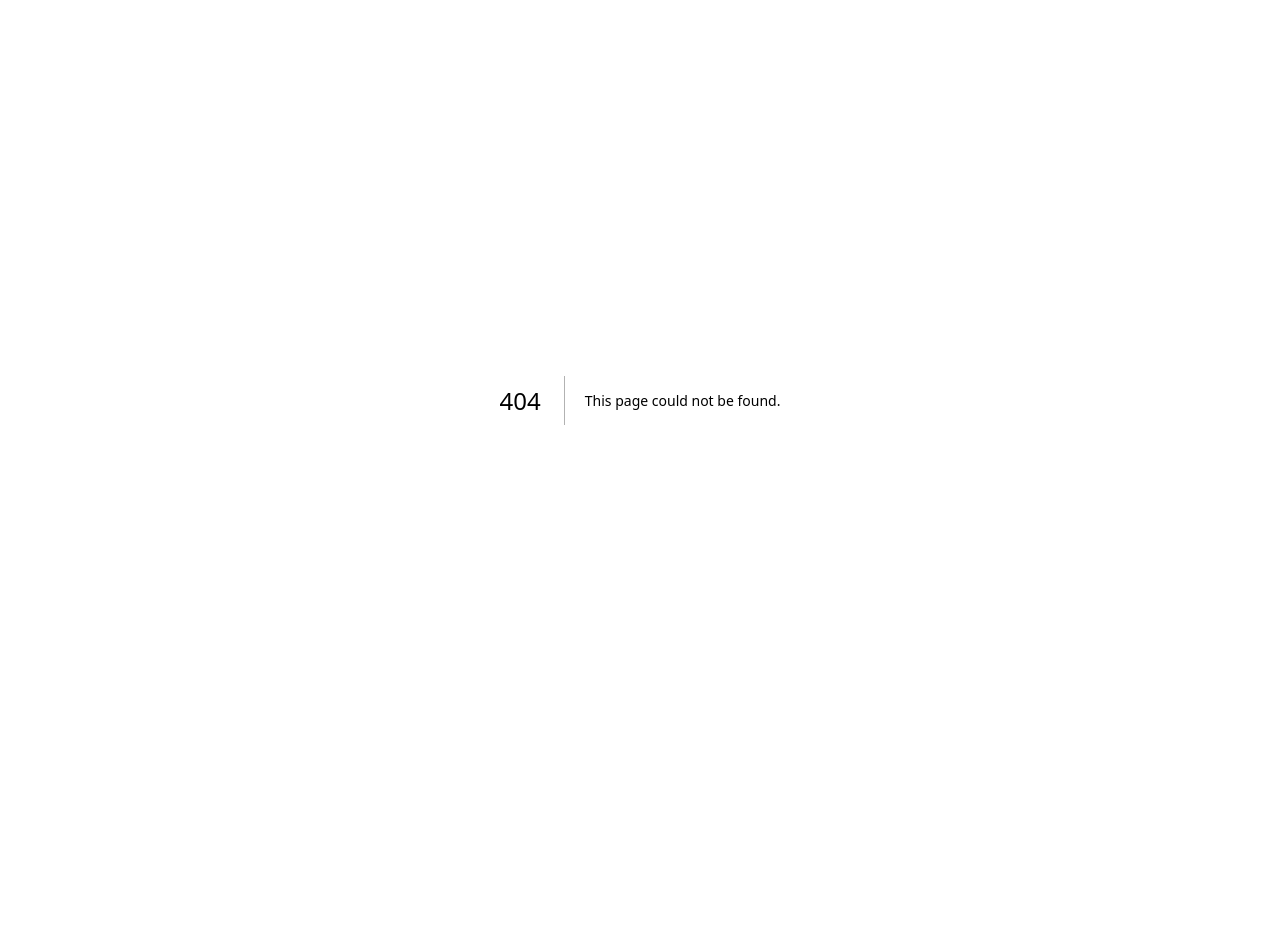
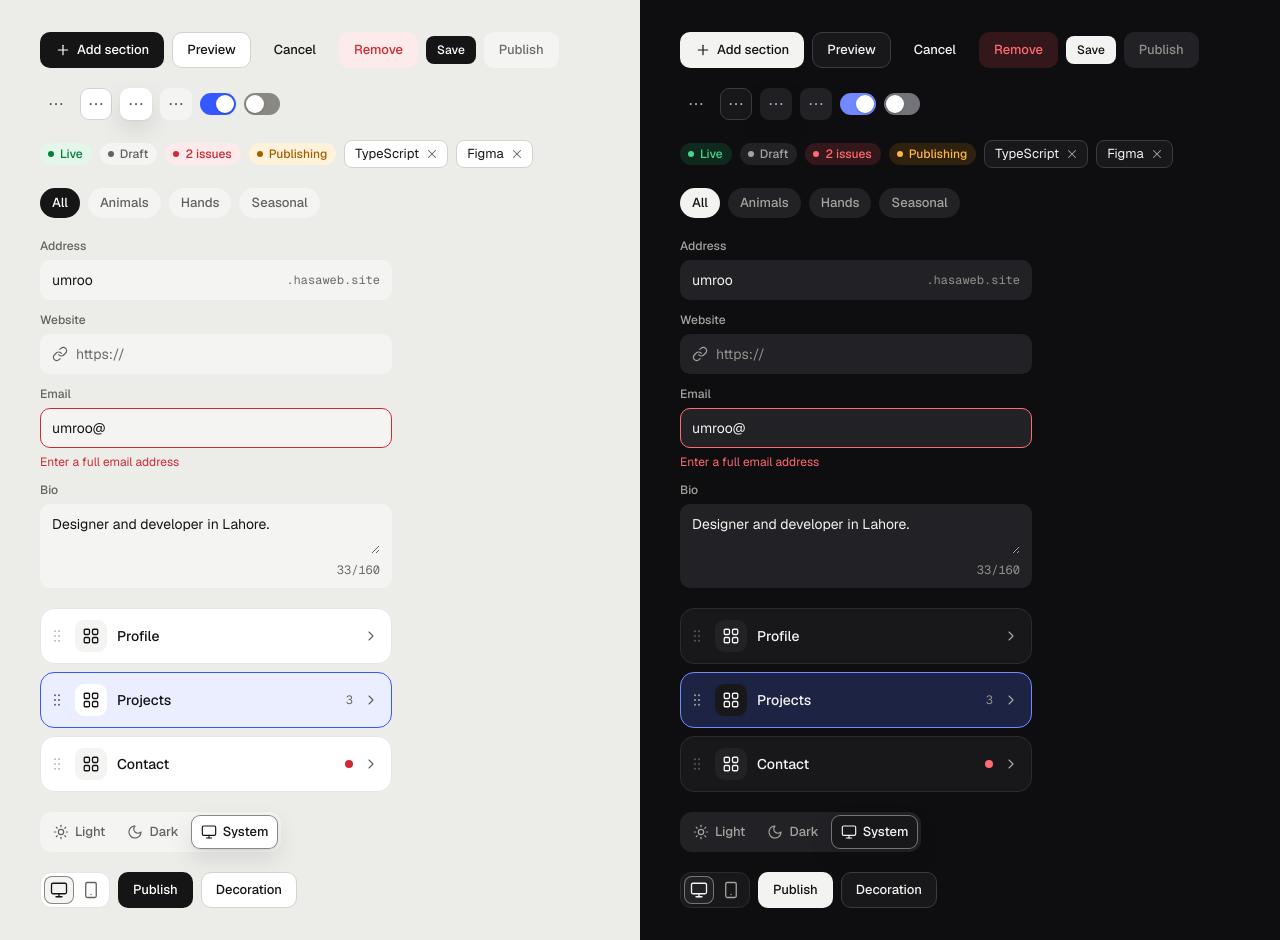
Before and after one commit to umeraamir09/hasawebdotsite, a Next.js app in the folder apps/web/: page /catalog/workbench in a window 1280 px wide. Before the commit this address had no page. Before the commit the page ends 800 px from the top, so only its background shows below. Built offline with nearby package versions, Linux system fonts and the light colour scheme.

Commit message:
feat(web): add a review page for the workbench controls

```diff
--- /dev/null
+++ b/apps/web/app/catalog/workbench/page.module.css
@@ -0,0 +1,34 @@
+.review {
+  display: grid;
+  grid-template-columns: repeat(auto-fit, minmax(min(100%, 520px), 1fr));
+  min-height: 100svh;
+}
+
+.board {
+  display: flex;
+  flex-direction: column;
+  align-items: flex-start;
+  gap: 20px;
+  min-width: 0;
+  padding: 32px clamp(16px, 4vw, 40px);
+  background: var(--wb-bg-canvas);
+}
+
+.row {
+  display: flex;
+  flex-wrap: wrap;
+  align-items: center;
+  gap: 8px;
+}
+
+.fields,
+.rows {
+  display: flex;
+  flex-direction: column;
+  gap: 12px;
+  width: min(100%, 352px);
+}
+
+.rows {
+  gap: 8px;
+}
--- /dev/null
+++ b/apps/web/app/catalog/workbench/page.tsx
@@ -0,0 +1,10 @@
+import { WorkbenchReview } from "./workbench-review";
+
+export const metadata = {
+  title: "Workbench controls | hasaweb.site",
+  robots: { index: false, follow: false },
+};
+
+export default function WorkbenchReviewPage() {
+  return <WorkbenchReview />;
+}
--- /dev/null
+++ b/apps/web/app/catalog/workbench/workbench-review.tsx
@@ -0,0 +1,192 @@
+"use client";
+
+import { useState } from "react";
+import {
+  Area,
+  Button,
+  Chip,
+  Dialog,
+  Field,
+  FilterChip,
+  IconButton,
+  Popover,
+  SectionRow,
+  SegmentedControl,
+  StatusPill,
+  Toggle,
+} from "../../../components/workbench";
+import styles from "./page.module.css";
+
+export function WorkbenchReview() {
+  return (
+    <main className={styles.review}>
+      <Board scheme="light" />
+      <Board scheme="dark" />
+    </main>
+  );
+}
+
+const FILTERS = ["All", "Animals", "Hands", "Seasonal"];
+
+function Board({ scheme }: { scheme: "light" | "dark" }) {
+  const [on, setOn] = useState(true);
+  const [bio, setBio] = useState("Designer and developer in Lahore.");
+  const [mode, setMode] = useState<"light" | "dark" | "system">("system");
+  const [device, setDevice] = useState<"desktop" | "mobile">("desktop");
+  const [filter, setFilter] = useState("All");
+  const [selected, setSelected] = useState("Projects");
+  const [skills, setSkills] = useState(["TypeScript", "Figma"]);
+  const [dialogOpen, setDialogOpen] = useState(false);
+
+  return (
+    <section
+      className={`workbench ${styles.board}`}
+      data-wb-scheme={scheme}
+      aria-label={scheme === "light" ? "Light" : "Dark"}
+    >
+      <div className={styles.row}>
+        <Button kind="primary" icon="plus">
+          Add section
+        </Button>
+        <Button kind="secondary">Preview</Button>
+        <Button kind="ghost">Cancel</Button>
+        <Button kind="danger">Remove</Button>
+        <Button kind="primary" size="s">
+          Save
+        </Button>
+        <Button disabled>Publish</Button>
+      </div>
+      <div className={styles.row}>
+        <IconButton icon="more" label="More" />
+        <IconButton icon="more" label="More" kind="secondary" />
+        <IconButton icon="more" label="More" kind="raised" />
+        <IconButton icon="more" label="More" kind="soft" />
+        <Toggle aria-label="Face reveal" checked={on} onCheckedChange={setOn} />
+        <Toggle
+          aria-label="Show location"
+          checked={!on}
+          onCheckedChange={(next) => setOn(!next)}
+        />
+      </div>
+      <div className={styles.row}>
+        <StatusPill status="live">Live</StatusPill>
+        <StatusPill status="draft">Draft</StatusPill>
+        <StatusPill status="issue">2 issues</StatusPill>
+        <StatusPill status="pending">Publishing</StatusPill>
+        {skills.map((skill) => (
+          <Chip
+            key={skill}
+            label={skill}
+            onRemove={() =>
+              setSkills((current) => current.filter((item) => item !== skill))
+            }
+          />
+        ))}
+      </div>
+      <div className={styles.row}>
+        {FILTERS.map((name) => (
+          <FilterChip
+            key={name}
+            selected={filter === name}
+            onClick={() => setFilter(name)}
+          >
+            {name}
+          </FilterChip>
+        ))}
+      </div>
+      <div className={styles.fields}>
+        <Field label="Address" defaultValue="umroo" trail=".hasaweb.site" />
+        <Field label="Website" lead="link" placeholder="https://" />
+        <Field
+          label="Email"
+          defaultValue="umroo@"
+          error="Enter a full email address"
+        />
+        <Area
+          label="Bio"
+          value={bio}
+          maxLength={160}
+          onChange={(event) => setBio(event.target.value)}
+        />
+      </div>
+      <div className={styles.rows}>
+        {["Profile", "Projects", "Contact"].map((name) => (
+          <SectionRow
+            key={name}
+            name={name}
+            icon="grid"
+            meta={name === "Projects" ? 3 : undefined}
+            issueLabel={name === "Contact" ? "Has an issue" : undefined}
+            selected={selected === name}
+            onClick={() => setSelected(name)}
+          />
+        ))}
+      </div>
+      <SegmentedControl
+        label="Mode"
+        value={mode}
+        onChange={setMode}
+        options={[
+          { value: "light", label: "Light", icon: "sun" },
+          { value: "dark", label: "Dark", icon: "moon" },
+          { value: "system", label: "System", icon: "monitor" },
+        ]}
+      />
+      <div className={styles.row}>
+        <SegmentedControl
+          label="Preview size"
+          size="s"
+          value={device}
+          onChange={setDevice}
+          options={[
+            { value: "desktop", label: "Desktop", icon: "monitor" },
+            { value: "mobile", label: "Mobile", icon: "phone" },
+          ]}
+        />
+        <Popover
+          label="Publish"
+          align="start"
+          trigger={(props) => (
+            <Button {...props} kind="primary">
+              Publish
+            </Button>
+          )}
+        >
+          <div className={styles.row}>
+            <StatusPill status="issue">1 issue</StatusPill>
+          </div>
+          <SectionRow name="Contact" icon="grid" issueLabel="Has an issue" />
+          <Button kind="primary" disabled>
+            Publish
+          </Button>
+        </Popover>
+        <Button onClick={() => setDialogOpen(true)}>Decoration</Button>
+        <Dialog
+          open={dialogOpen}
+          title="Decoration"
+          onClose={() => setDialogOpen(false)}
+        >
+          <div className={styles.row}>
+            {FILTERS.map((name) => (
+              <FilterChip
+                key={name}
+                selected={filter === name}
+                onClick={() => setFilter(name)}
+              >
+                {name}
+              </FilterChip>
+            ))}
+          </div>
+          <div className={styles.row}>
+            <Button kind="ghost" onClick={() => setDialogOpen(false)}>
+              Cancel
+            </Button>
+            <Button kind="primary" onClick={() => setDialogOpen(false)}>
+              Done
+            </Button>
+          </div>
+        </Dialog>
+      </div>
+    </section>
+  );
+}
```
